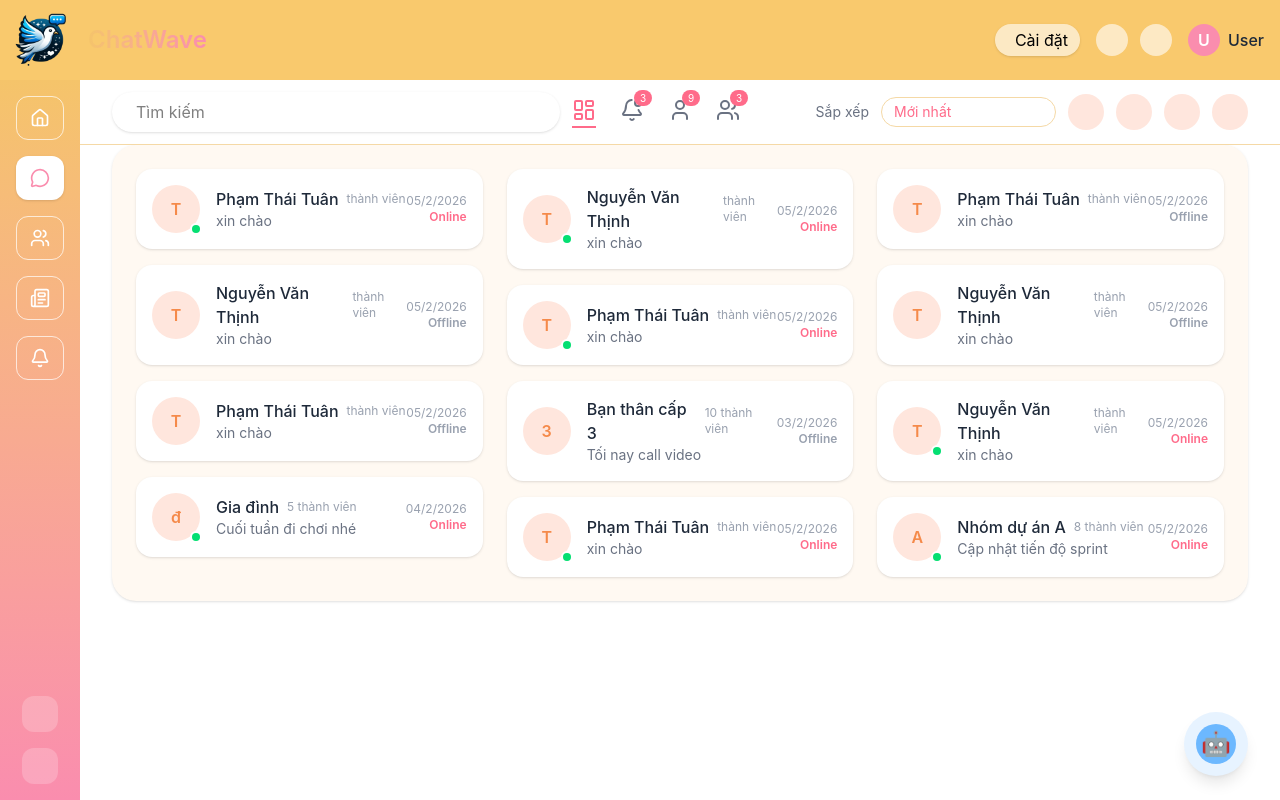
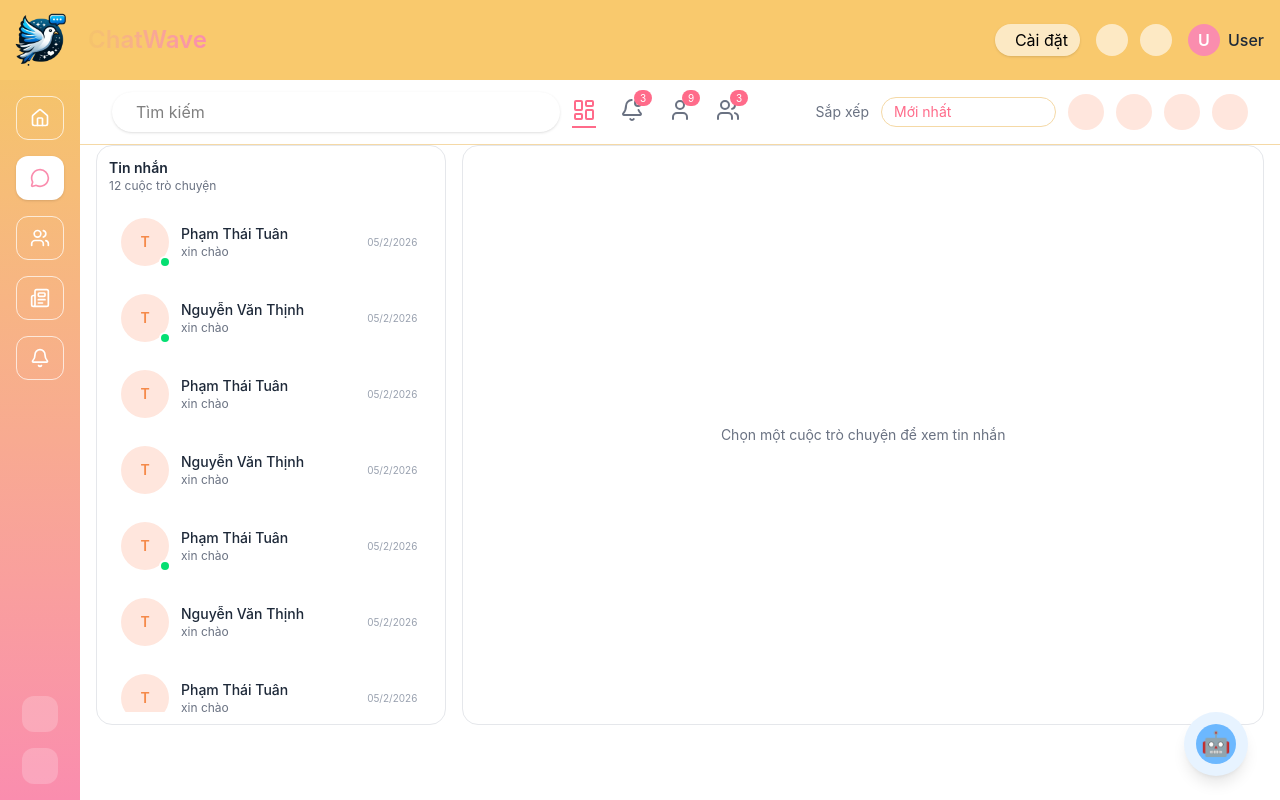
Before and after one commit to PhanDuc2k3/ChatWave, a React app in the folder frontend/: page /message in a window 1280 px wide. Built offline with nearby package versions, Linux system fonts and the light colour scheme; the HTML template or start-up script is replaced by a standard one.

Commit message:
chore: update message page UI

```diff
--- /dev/null
+++ b/frontend/src/pages/Message/MessageContent.jsx
@@ -0,0 +1,95 @@
+import React, { useRef } from "react";
+import { Send } from "lucide-react";
+
+export default function MessageContent({ selected }) {
+  const messagesEndRef = useRef(null);
+
+  // Mock tin nhắn mẫu
+  const mockMessages = selected
+    ? [
+        { id: 1, from: selected.id, text: selected.message, time: "10:30" },
+        {
+          id: 2,
+          from: "me",
+          text: "Chào bạn!",
+          time: "10:32",
+        },
+        {
+          id: 3,
+          from: selected.id,
+          text: "Xin chào, bạn khoẻ không?",
+          time: "10:33",
+        },
+      ]
+    : [];
+
+  return (
+    <div className="flex flex-col h-full min-h-[400px] bg-white rounded-2xl border border-gray-200 overflow-hidden">
+      {/* Header cuộc trò chuyện */}
+      {selected ? (
+        <>
+          <div className="flex items-center gap-3 px-4 py-3 border-b border-gray-100">
+            <div className="w-10 h-10 rounded-full bg-[#FFE6DD] flex items-center justify-center text-sm font-semibold text-[#F58A4A]">
+              {selected.name.charAt(0)}
+            </div>
+            <div className="flex-1 min-w-0">
+              <p className="font-semibold text-gray-900 truncate">
+                {selected.name}
+              </p>
+              <p className="text-xs text-gray-500">
+                {selected.status === "Online"
+                  ? "Đang hoạt động"
+                  : selected.lastActive}
+              </p>
+            </div>
+          </div>
+
+          {/* Vùng tin nhắn */}
+          <div className="flex-1 overflow-y-auto p-4 space-y-3">
+            {mockMessages.map((msg) => (
+              <div
+                key={msg.id}
+                ref={msg.id === mockMessages.length ? messagesEndRef : null}
+                className={`flex ${
+                  msg.from === "me" ? "justify-end" : "justify-start"
+                }`}
+              >
+                <div
+                  className={`max-w-[75%] rounded-2xl px-4 py-2 ${
+                    msg.from === "me"
+                      ? "bg-[#F9C96D] text-gray-800"
+                      : "bg-gray-100 text-gray-800"
+                  }`}
+                >
+                  <p className="text-sm">{msg.text}</p>
+                  <p className="text-[10px] text-gray-500 mt-1">{msg.time}</p>
+                </div>
+              </div>
+            ))}
+          </div>
+
+          {/* Ô nhập tin nhắn */}
+          <div className="p-4 border-t border-gray-100">
+            <div className="flex items-center gap-2 rounded-full bg-gray-100 px-4 py-2">
+              <input
+                type="text"
+                placeholder="Nhập tin nhắn..."
+                className="flex-1 bg-transparent outline-none text-sm"
+              />
+              <button
+                type="button"
+                className="w-9 h-9 rounded-full bg-[#F9C96D] flex items-center justify-center text-gray-800 hover:bg-[#F7B944] transition"
+              >
+                <Send className="w-4 h-4" />
+              </button>
+            </div>
+          </div>
+        </>
+      ) : (
+        <div className="flex-1 flex items-center justify-center text-gray-500 text-sm">
+          Chọn một cuộc trò chuyện để xem tin nhắn
+        </div>
+      )}
+    </div>
+  );
+}
--- /dev/null
+++ b/frontend/src/pages/Message/MessageListSidebar.jsx
@@ -0,0 +1,79 @@
+import React from "react";
+
+function sortItems(items, sortOption) {
+  const cloned = [...items];
+  if (sortOption === "latest") return cloned.sort((a, b) => b.id - a.id);
+  if (sortOption === "oldest") return cloned.sort((a, b) => a.id - b.id);
+  if (sortOption === "mostMessages")
+    return cloned.sort(
+      (a, b) => (b.messageCount || 0) - (a.messageCount || 0)
+    );
+  return cloned;
+}
+
+export default function MessageListSidebar({
+  items,
+  sortOption,
+  selectedId,
+  onSelect,
+  showMembers,
+  showUnreadBadge,
+}) {
+  const sorted = sortItems(items, sortOption);
+
+  return (
+    <div className="h-full overflow-y-auto space-y-1 pr-1">
+      {sorted.map((item) => {
+        const lastName = item.name.split(" ").slice(-1)[0] || item.name[0];
+        const initial = lastName[0];
+        const isOnline = item.status === "Online";
+        const isActive = selectedId === item.id;
+
+        return (
+          <button
+            key={item.id}
+            type="button"
+            onClick={() => onSelect(item)}
+            className={`w-full flex items-center gap-3 rounded-xl px-3 py-3 text-left transition ${
+              isActive ? "bg-[#FFF7F0]" : "hover:bg-gray-50"
+            }`}
+          >
+            <div className="relative shrink-0">
+              <div className="w-10 h-10 md:w-12 md:h-12 rounded-full bg-[#FFE6DD] flex items-center justify-center text-sm font-semibold text-[#F58A4A]">
+                {initial}
+              </div>
+              {isOnline && (
+                <span className="absolute -right-0.5 -bottom-0.5 w-3 h-3 rounded-full bg-white flex items-center justify-center">
+                  <span className="w-2 h-2 rounded-full bg-green-400" />
+                </span>
+              )}
+            </div>
+
+            <div className="flex-1 min-w-0">
+              <div className="flex items-center gap-2">
+                <span className="font-medium text-gray-800 text-sm truncate">
+                  {item.name}
+                </span>
+                {showMembers && item.members && (
+                  <span className="text-[10px] text-gray-400 shrink-0">
+                    {item.members} tv
+                  </span>
+                )}
+                {showUnreadBadge && item.unreadCount > 0 && (
+                  <span className="text-[10px] px-2 py-0.5 rounded-full bg-[#FF6B8A]/10 text-[#FF6B8A] shrink-0">
+                    {item.unreadCount}
+                  </span>
+                )}
+              </div>
+              <p className="text-xs text-gray-500 truncate">{item.message}</p>
+            </div>
+
+            <div className="shrink-0 text-right">
+              <div className="text-[10px] text-gray-400">{item.lastActive}</div>
+            </div>
+          </button>
+        );
+      })}
+    </div>
+  );
+}
--- a/frontend/src/pages/Message/MessagePage.jsx
+++ b/frontend/src/pages/Message/MessagePage.jsx
@@ -1,4 +1,4 @@
-import React, { useState } from "react";
+import React, { useState, useMemo } from "react";
 import MainLayout from "../../layouts/MainLayout";
 import {
   slides,
@@ -7,20 +7,33 @@ import {
   initialUnread,
 } from "./messageData";
 import MessageHeaderControls from "./MessageHeaderControls";
-import MessageListGrid from "./MessageListGrid";
+import MessageListSidebar from "./MessageListSidebar";
+import MessageContent from "./MessageContent";
 import MessageEmptyState from "./MessageEmptyState";
 
 export default function MessagePage() {
   const [activeSlide, setActiveSlide] = useState(0);
-  const [activeTab, setActiveTab] = useState("overview"); // overview | unread | friends | groups
-  const [sortOption, setSortOption] = useState("latest"); // latest | oldest | mostMessages
+  const [activeTab, setActiveTab] = useState("overview");
+  const [sortOption, setSortOption] = useState("latest");
+  const [selectedChat, setSelectedChat] = useState(null);
 
-  // Tạm thời mock dữ liệu để demo giao diện
   const [friends] = useState(initialFriends);
   const [groups] = useState(initialGroups);
   const [unread] = useState(initialUnread);
 
   const hasFriends = friends.length > 0;
+
+  const listItems = useMemo(() => {
+    if (activeTab === "overview") return [...friends, ...groups];
+    if (activeTab === "friends") return friends;
+    if (activeTab === "groups") return groups;
+    if (activeTab === "unread") return unread;
+    return [];
+  }, [activeTab, friends, groups, unread]);
+
+  const showMembers =
+    activeTab === "overview" || activeTab === "groups";
+  const showUnreadBadge = activeTab === "unread";
 
   const headerContent = hasFriends ? (
     <MessageHeaderControls
@@ -38,33 +51,35 @@ export default function MessagePage() {
 
   return (
     <MainLayout headerContent={headerContent}>
-      <div className="w-full">
+      <div className="w-full h-full">
         {hasFriends ? (
-          <div className="w-full px-0 md:px-4">
-            {activeTab === "overview" && (
-              <MessageListGrid
-                items={[...friends, ...groups]}
-                sortOption={sortOption}
-                showMembers
-              />
-            )}
-            {activeTab === "friends" && (
-              <MessageListGrid items={friends} sortOption={sortOption} />
-            )}
-            {activeTab === "groups" && (
-              <MessageListGrid
-                items={groups}
-                sortOption={sortOption}
-                showMembers
-              />
-            )}
-            {activeTab === "unread" && (
-              <MessageListGrid
-                items={unread}
-                sortOption={sortOption}
-                showUnreadBadge
-              />
-            )}
+          <div className="flex gap-4 h-[calc(100vh-220px)] min-h-[400px]">
+            {/* Trái: danh sách người nhắn (30%) */}
+            <aside className="w-[30%] min-w-[200px] shrink-0 bg-white rounded-2xl border border-gray-200 p-3 overflow-hidden flex flex-col">
+              <div className="mb-3 shrink-0">
+                <h3 className="text-sm font-semibold text-gray-800">
+                  Tin nhắn
+                </h3>
+                <p className="text-xs text-gray-500">
+                  {listItems.length} cuộc trò chuyện
+                </p>
+              </div>
+              <div className="flex-1 overflow-y-auto">
+                <MessageListSidebar
+                  items={listItems}
+                  sortOption={sortOption}
+                  selectedId={selectedChat?.id}
+                  onSelect={setSelectedChat}
+                  showMembers={showMembers}
+                  showUnreadBadge={showUnreadBadge}
+                />
+              </div>
+            </aside>
+
+            {/* Phải: nội dung tin nhắn (70%) */}
+            <section className="flex-1 min-w-0">
+              <MessageContent selected={selectedChat} />
+            </section>
           </div>
         ) : (
           <MessageEmptyState
```
